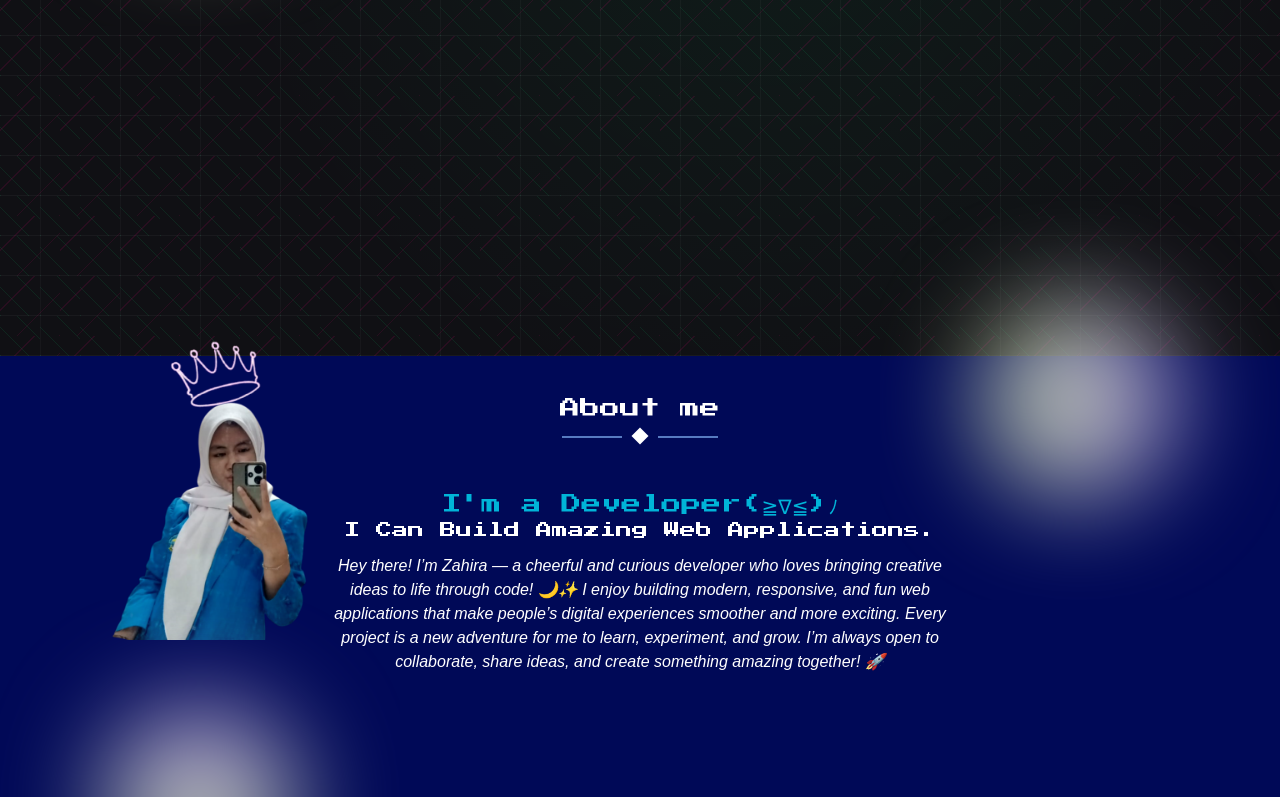
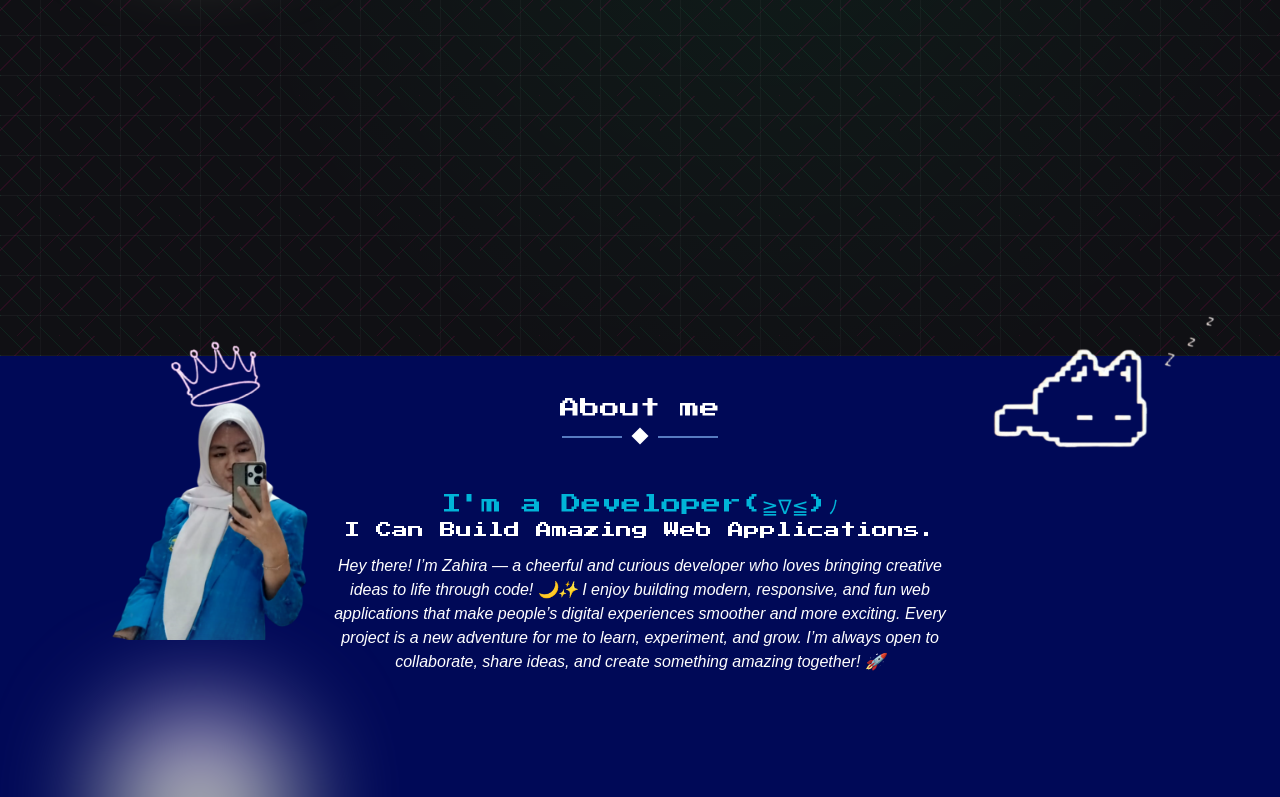
Before and after one commit to ZahiraSA/oots3, a Next.js app: page / in a window 1280 px wide. Shown: the part 444-1241 px from the top of the page. Built offline with nearby package versions, Linux system fonts and the light colour scheme.

Commit message:
Update page.js
update terbaruuu

```diff
--- a/app/page.js
+++ b/app/page.js
@@ -11,11 +11,11 @@ export default function Home() {
 
       {/* Dekorasi 1 */}
       <Image
-        src="/images/decor-pg.svg"
+        src="/images/download-removebg-preview.png"
         alt="Description"
         width={400}
         height={400}
-        className="absolute right-0 bottom-1/2 rotate-90"
+        className="absolute right-0 bottom-1/2 rotate-0"
       />
 
       {/* Dekorasi mahkota */}
```
